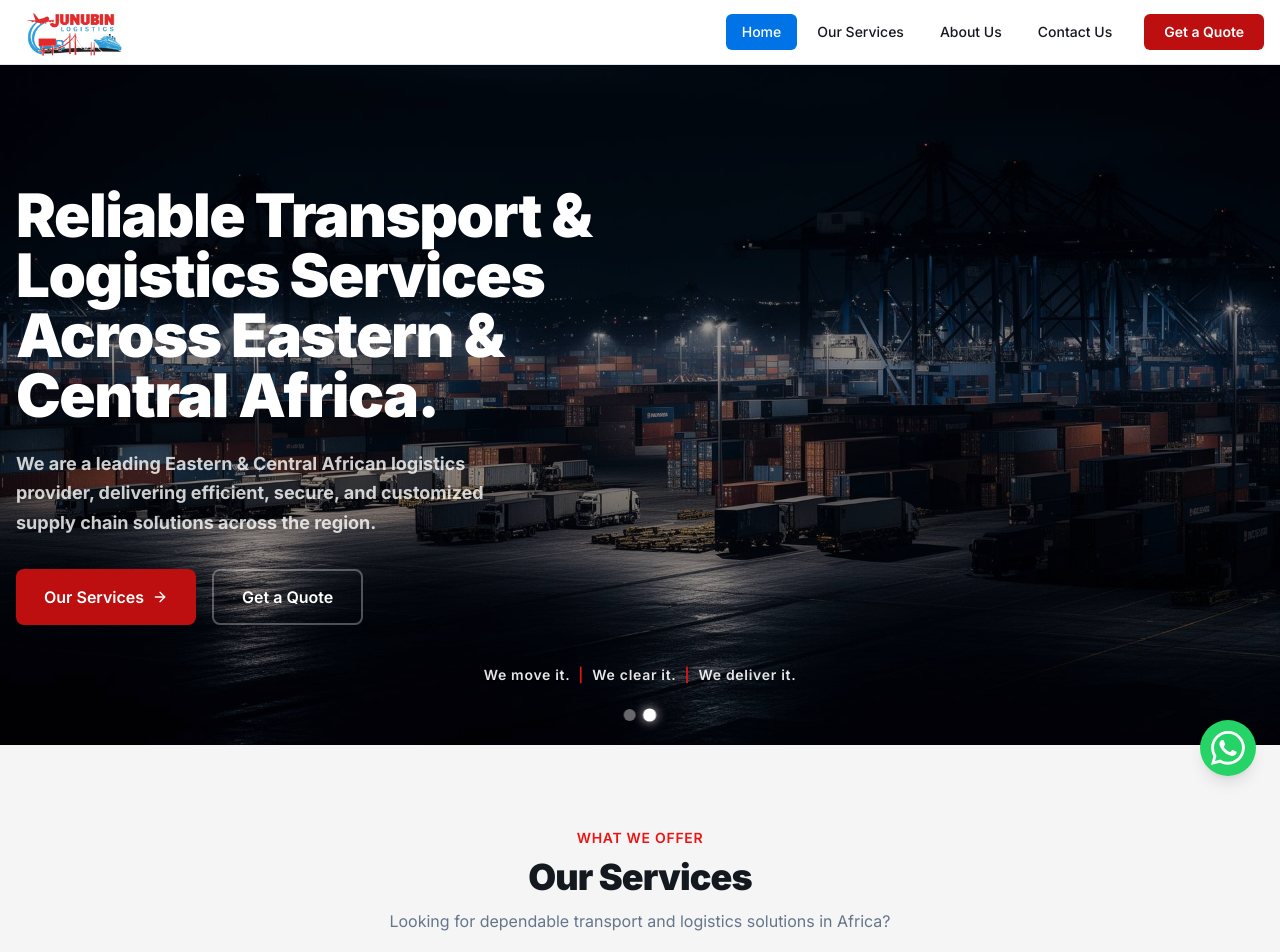
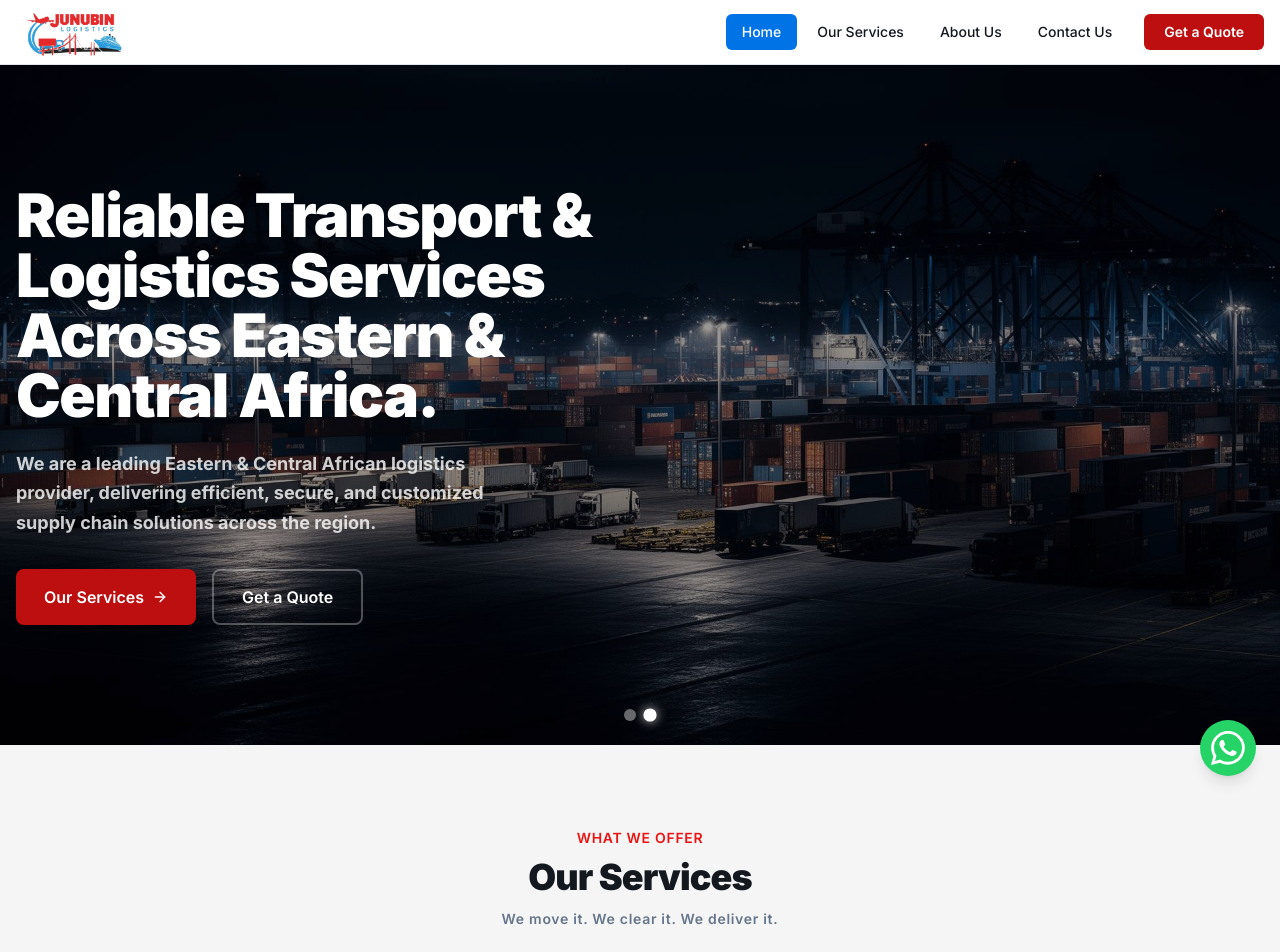
Before and after one commit to JosephOkumu/junubinlogistics, a React (Vite) app in the folder frontend/: page / in a window 1280 px wide. Shown: the top 952 px of the page. Built offline with nearby package versions, Linux system fonts and the light colour scheme; the HTML template or start-up script is replaced by a standard one.

Commit message:
chore: refactor code

```diff
--- a/frontend/src/components/HeroSlider.tsx
+++ b/frontend/src/components/HeroSlider.tsx
@@ -30,15 +30,8 @@ const HeroSlider = ({ images, interval = 5000 }: HeroSliderProps) => {
             }`}
         />
       ))}
-      {/* Slogan & Indicators */}
-      <div className="absolute bottom-6 left-1/2 -translate-x-1/2 flex flex-col items-center gap-6 z-10">
-        <div className="text-center animate-fade-in px-4">
-          <p className="text-white/90 text-sm font-semibold tracking-wider drop-shadow-sm">
-            We move it. <span className="text-accent-red mx-1">|</span> We clear it. <span className="text-accent-red mx-1">|</span> We deliver it.
-          </p>
-        </div>
-
-        <div className="flex gap-2">
+      {/* Indicators */}
+      <div className="absolute bottom-6 left-1/2 -translate-x-1/2 flex gap-2 z-10">
         {images.map((_, i) => (
           <button
             key={i}
@@ -49,7 +42,6 @@ const HeroSlider = ({ images, interval = 5000 }: HeroSliderProps) => {
           />
         ))}
       </div>
-      </div>
     </>
   );
 };
--- a/frontend/src/pages/Index.tsx
+++ b/frontend/src/pages/Index.tsx
@@ -107,8 +107,8 @@ const Index = () => {
           <div className="text-center mb-14">
             <span className="text-accent-red font-semibold text-sm uppercase tracking-wider">What We Offer</span>
             <h2 className="text-3xl md:text-4xl font-black text-foreground mt-2">Our Services</h2>
-            <p className="text-muted-foreground mt-3 max-w-xl mx-auto">
-              Looking for dependable transport and logistics solutions in Africa?
+            <p className="text-muted-foreground mt-3 max-w-xl mx-auto font-semibold tracking-wider text-sm">
+              We move it. We clear it. We deliver it.
             </p>
           </div>
           <div className="space-y-20">
```
Lines whose indentation alone changed are shown as unchanged.
